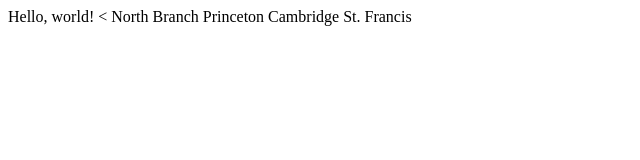
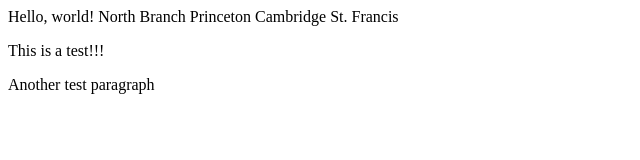
Before and after one commit to jermil32/firstHtml, a plain HTML site: page index.html in a window 1280 px wide. Shown: the whole page, without its empty margins (0-640 px from the left). Drawn offline with Linux system fonts and the light colour scheme.

Commit message:
Update index.html

```diff
--- a/index.html
+++ b/index.html
@@ -5,11 +5,18 @@
     </head>
     <body>
         Hello, world!
-        <<table>
+    <body/>
+        <tr>
           North Branch
           Princeton
           Cambridge
           St. Francis
-        </table>
+        </tr>
     </body>
+    <p>
+      This is a test!!!
+    <p/>
+    <p>
+      Another test paragraph
+    </p>
 </html>
```
